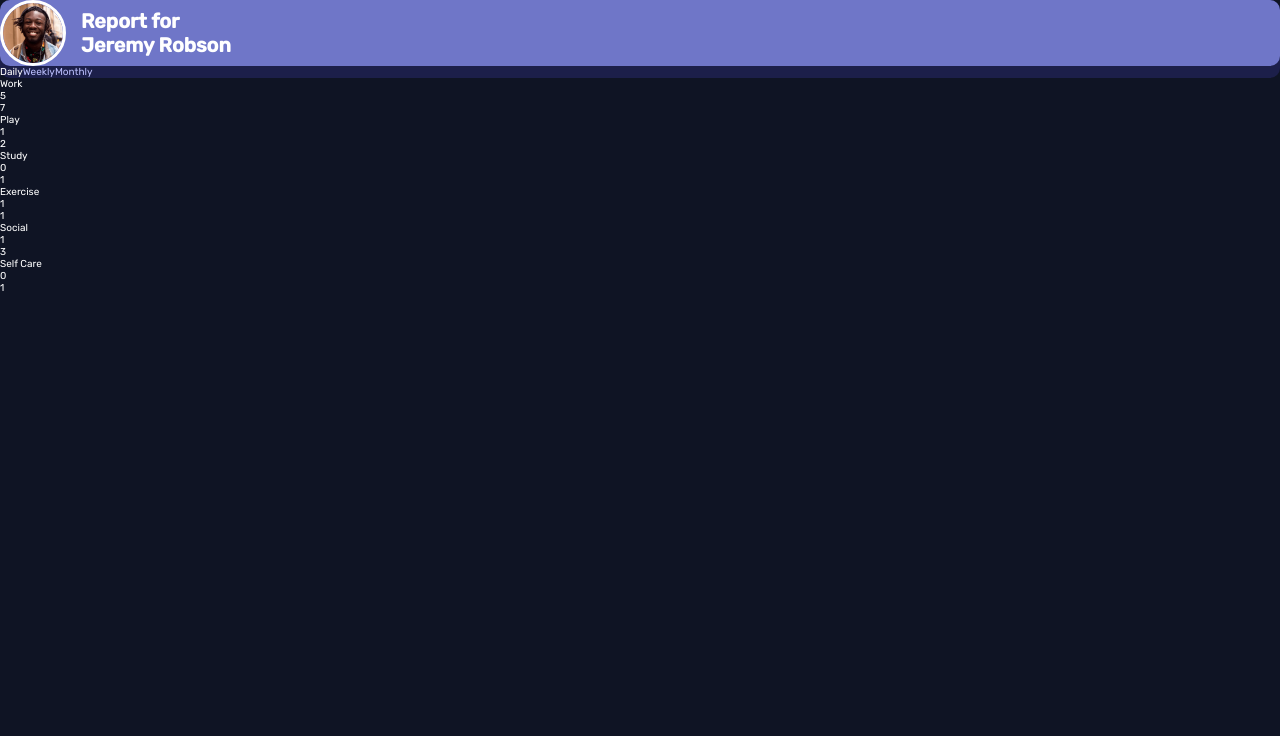
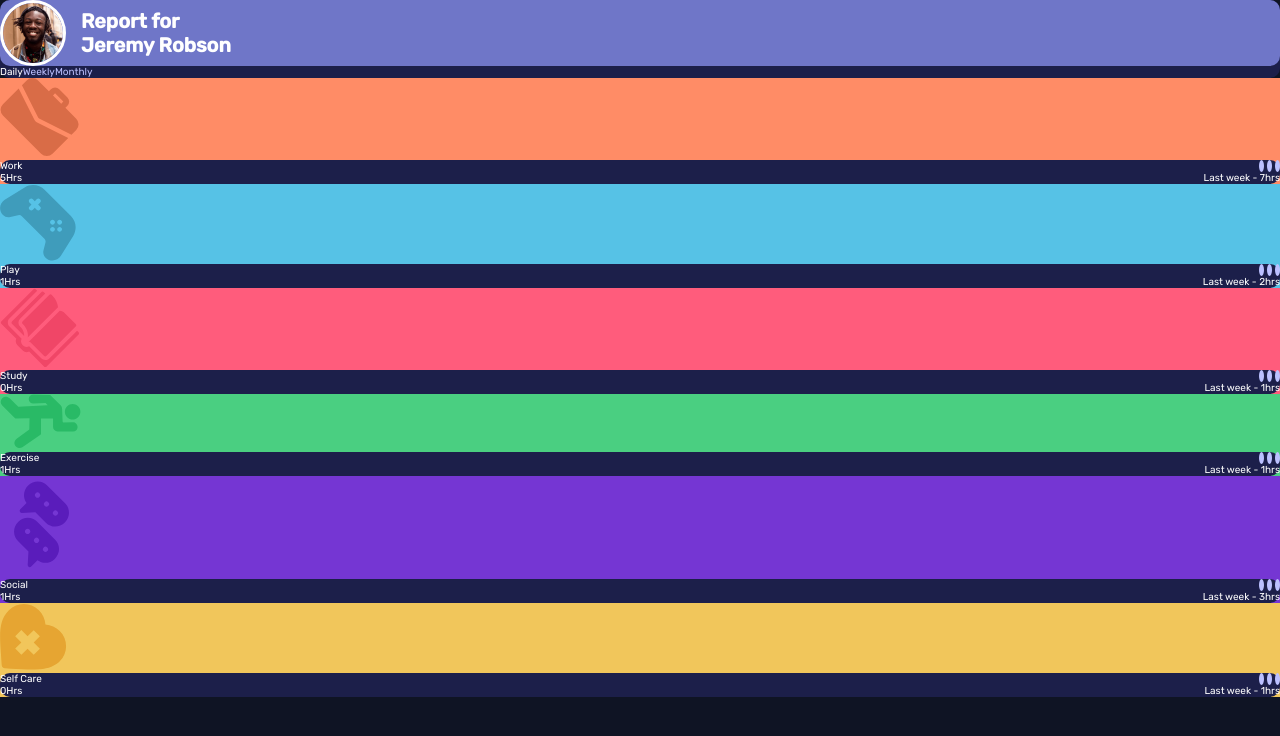
Before and after one commit to martinw0/time-tracking, a React (Create React App) app: page / in a window 1280 px wide. Shown: the top 736 px of the page. Built offline with nearby package versions, Linux system fonts and the light colour scheme.

Commit message:
update some cards'

```diff
--- a/src/App.js
+++ b/src/App.js
@@ -1,6 +1,22 @@
 import { useState } from 'react';
 import profilePicture from './images/image-jeremy.png';
 import Data from './data.json';
+import iconPlay from './images/icon-play.svg';
+import iconWork from './images/icon-work.svg';
+import iconStudy from './images/icon-study.svg';
+import iconExercise from './images/icon-exercise.svg';
+import iconSocial from './images/icon-social.svg';
+import iconSelfCare from './images/icon-self-care.svg';
+import iconOptions from './images/icon-ellipsis.svg';
+
+const icons = {
+  "Play": iconPlay,
+  "Work": iconWork,
+  "Study": iconStudy,
+  "Exercise": iconExercise,
+  "Social": iconSocial,
+  "Self Care": iconSelfCare
+}
 
 function App() {
   const [periodicity, setPeriodicity] = useState('daily');
@@ -30,10 +46,20 @@ function App() {
 
 function Card(props) {
   return (
-    <div className='card'>
-      <p>{props.title}</p>
-      <p>{props.current}</p>
-      <p>{props.previous}</p>
+    <div className={'card ' + props.title.toLowerCase().replace(/ /g,'-')}>
+      <div>
+        <img src={icons[props.title]} alt="Category icon" />
+      </div>
+      <div className='stats'>
+        <div className='title'>
+          <p>{props.title}</p>
+          <img src={iconOptions} alt={'Options for ' + props.title + ' category'} />
+        </div>
+        <div>
+          <p>{props.current}Hrs</p>
+          <p>Last week - {props.previous}hrs</p>
+        </div>
+      </div>
     </div>
   )
 }
--- a/src/style.css
+++ b/src/style.css
@@ -55,6 +55,38 @@ main {
 .card {
   color: white;
 }
+.card .stats {
+  background-color: hsl(235deg, 46%, 20%);
+  border-radius: 10px;
+}
+.card .stats div {
+  display: flex;
+  justify-content: space-between;
+}
+
+.work {
+  background-color: hsl(15deg, 100%, 70%);
+}
+
+.play {
+  background-color: hsl(195deg, 74%, 62%);
+}
+
+.study {
+  background-color: hsl(348deg, 100%, 68%);
+}
+
+.exercise {
+  background-color: hsl(145deg, 58%, 55%);
+}
+
+.social {
+  background-color: hsl(264deg, 64%, 52%);
+}
+
+.self-care {
+  background-color: hsl(43deg, 84%, 65%);
+}
 
 .attribution {
   font-size: 11px;
--- a/src/style.scss
+++ b/src/style.scss
@@ -1,9 +1,9 @@
 @import url('https://fonts.googleapis.com/css2?family=Rubik:wght@300;400;500&display=swap');
 // Primary
 $blue: hsl(246, 80%, 60%);
-$light-red: hsl(15, 100%, 70%); // Work
+$light-red-work: hsl(15, 100%, 70%); // Work
 $soft-blue: hsl(195, 74%, 62%); // Play
-$light-red: hsl(348, 100%, 68%); // Study
+$light-red-study: hsl(348, 100%, 68%); // Study
 $lime-green: hsl(145, 58%, 55%); // Exercise
 $violet: hsl(264, 64%, 52%); // Social
 $soft-orange: hsl(43, 84%, 65%); // Self care
@@ -77,6 +77,32 @@ main {
 }
 .card {
     color: white;
+    .stats {
+        background-color: $dark-blue;
+        border-radius: 10px;
+        div {
+            display: flex;
+            justify-content: space-between;
+        }
+    }
+}
+.work {
+    background-color: $light-red-work;
+}
+.play {
+    background-color: $soft-blue;
+}
+.study {
+    background-color: $light-red-study;
+}
+.exercise {
+    background-color: $lime-green;
+}
+.social {
+    background-color: $violet;
+}
+.self-care {
+    background-color: $soft-orange;
 }
 .attribution { font-size: 11px; text-align: center; }
 .attribution a { color: hsl(228, 45%, 44%); }
```
Also changed, not shown: 1 other file (tests, documents, lock files or other folders).
